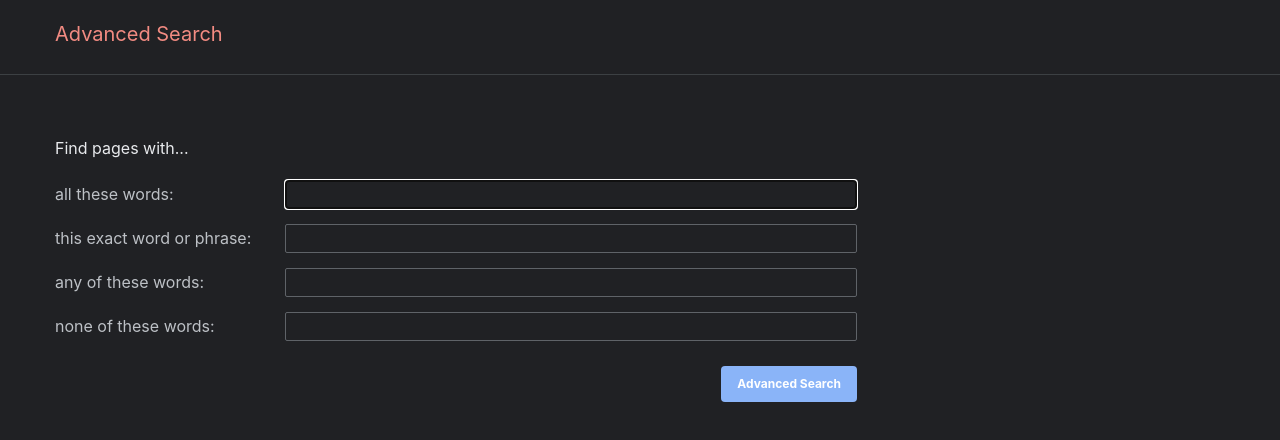
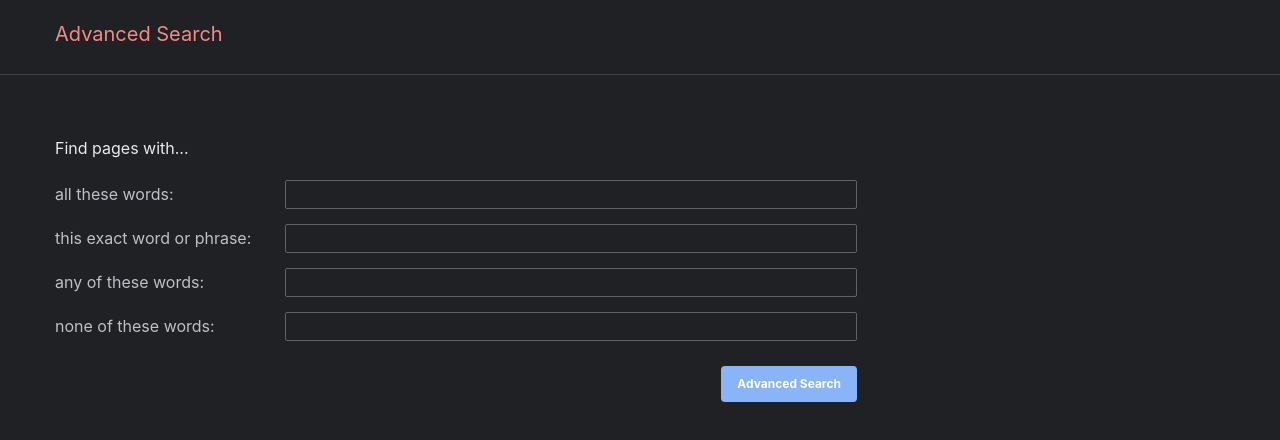
Before and after one commit to Cmmh1101/CS50wp-week-1, a plain HTML site: page advancedSearch.html in a window 1280 px wide. Shown: the part 64-504 px from the top of the page. Drawn offline with nearby package versions, Linux system fonts and the light colour scheme.

Commit message:
fix feeling lucky buton and input styles

```diff
--- a/styles.css
+++ b/styles.css
@@ -59,10 +59,16 @@ input[type="text"] {
   border-radius: 24px;
   margin: 0 auto;
   padding: 1px 8px;
+  padding: 0 16px;
+  color: #e8eaed;
+  outline: none;
 }
-input[type="text"]:hover {
+
+input[type="text"]:hover,
+input[type="text"]:focus {
   background-color: #303134;
   border: none;
+  outline: none;
 }
 
 input[type="submit"] {
```
Also changed, not shown: index.html (+1 -1 lines).
